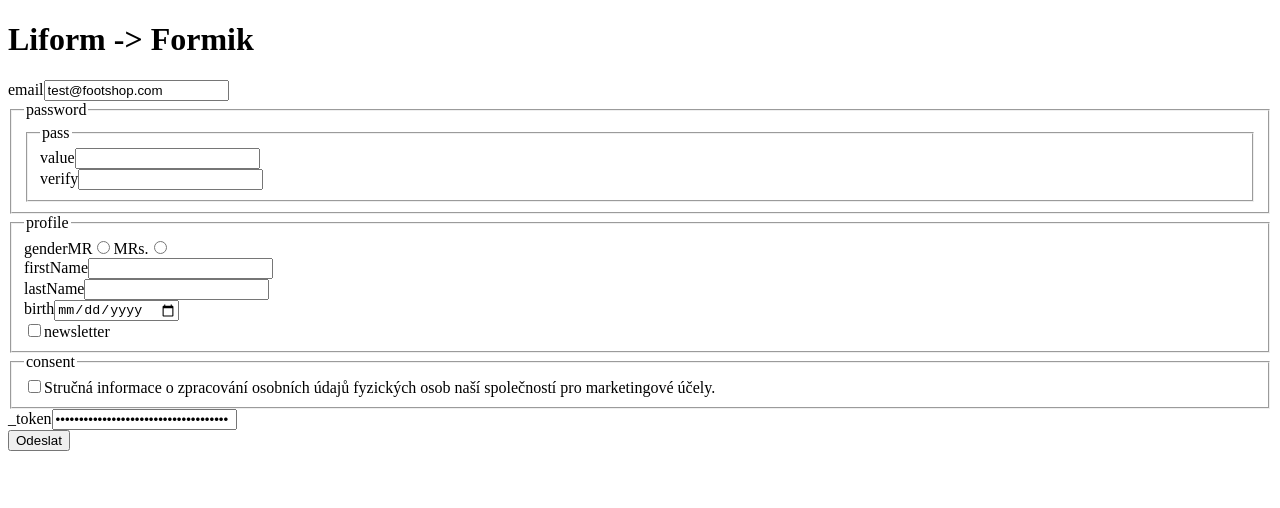
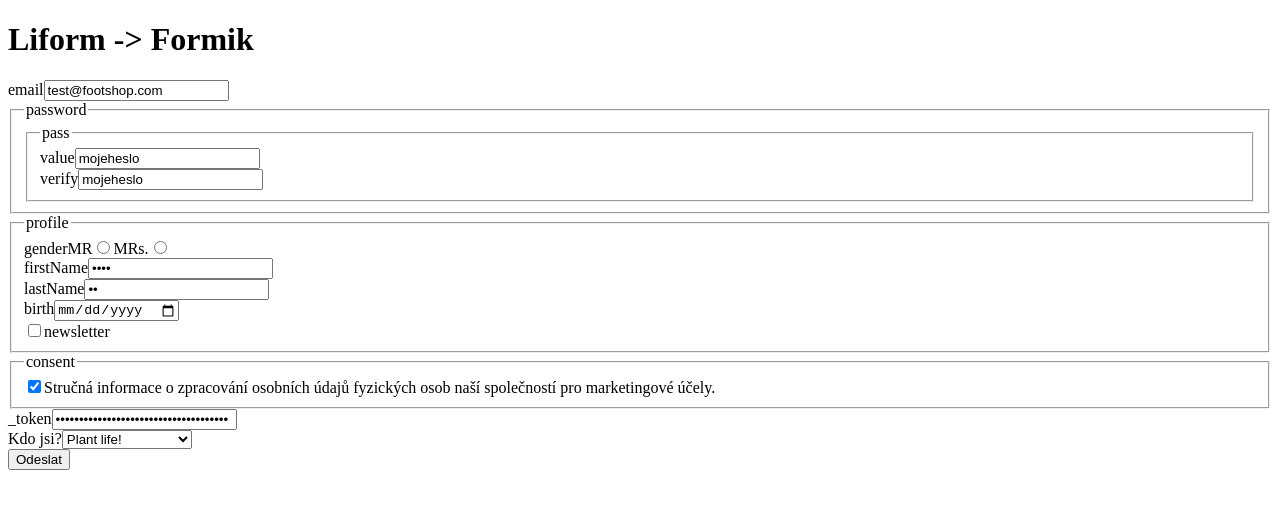
Before and after one commit to Rootre/liform-formik-transformator, a Next.js app: page / in a window 1280 px wide. Shown: the top 508 px of the page. Built offline with nearby package versions, Linux system fonts and the light colour scheme.

Commit message:
select field

```diff
--- a/components/formik/Field/index.jsx
+++ b/components/formik/Field/index.jsx
@@ -3,6 +3,7 @@ import {ErrorMessage, Field} from 'formik';
 
 import FormikCheckbox from '../Checkbox';
 import FormikRadio from '../Radio';
+import FormikSelect from '../Select';
 
 /**
  * @type {Field}
@@ -10,17 +11,22 @@ import FormikRadio from '../Radio';
  * @constructor
  */
 function FormikField({field: {disabled, label, name, enum_titles, enum_values, required, type, value}}) {
-    return type === 'checkbox'
-        ? <FormikCheckbox name={name} label={label} value={value}/>
-        : type === 'radio'
-            ? <FormikRadio name={name} label={label} labels={enum_titles} values={enum_values}/>
-            : (
+    switch (type) {
+        case 'checkbox':
+            return <FormikCheckbox name={name} label={label} value={value}/>;
+        case 'radio':
+            return <FormikRadio name={name} label={label} labels={enum_titles} values={enum_values}/>;
+        case 'select':
+            return <FormikSelect name={name} label={label} labels={enum_titles} value={value} values={enum_values}/>;
+        default:
+            return (
                 <div>
                     {label && <label htmlFor={name}>{label}</label>}
                     <Field id={name} name={name} type={type} required={required} disabled={disabled}/>
                     <ErrorMessage name={name}/>
                 </div>
             );
+    }
 }
 
 export default FormikField;
--- /dev/null
+++ b/components/formik/Select/index.jsx
@@ -0,0 +1,29 @@
+import React from 'react';
+import {ErrorMessage, Field} from 'formik';
+
+/**
+ * @param {string} name
+ * @param {string[]} labels
+ * @param {string[]} values
+ * @return {React.Component}
+ * @constructor
+ */
+function FormikSelect({name, label, value, labels, values}) {
+    return (
+        <div>
+            {label && <label htmlFor={name}>{label}</label>}
+            <Field name={name}>
+                {({field, form}) => (
+                    <select defaultValue={value} onChange={e => form.setFieldValue(name, e.target.value)}>
+                        {values.map((value, i) => (
+                            <option key={i} value={value}>{labels[i]}</option>
+                        ))}
+                    </select>
+                )}
+            </Field>
+            <ErrorMessage name={name}/>
+        </div>
+    )
+}
+
+export default FormikSelect;
--- a/consts/liform_schema.json
+++ b/consts/liform_schema.json
@@ -23,7 +23,7 @@
             "value": {
               "type": "string",
               "title": "value",
-              "defaultValue": "",
+              "defaultValue": "mojeheslo",
               "attr": {
                 "minLength": 5,
                 "errors": {
@@ -41,8 +41,7 @@
             "verify": {
               "type": "string",
               "title": "verify",
-              "defaultValue": "",
-
+              "defaultValue": "mojeheslo",
               "disabled": false,
               "empty": true,
               "required": true,
@@ -75,7 +74,7 @@
         "firstName": {
           "type": "string",
           "title": "firstName",
-          "defaultValue": "",
+          "defaultValue": "Lama",
           "widget": "password",
           "disabled": false,
           "empty": true,
@@ -85,7 +84,7 @@
         "lastName": {
           "type": "string",
           "title": "lastName",
-          "defaultValue": "",
+          "defaultValue": "Su",
           "widget": "password",
           "disabled": false,
           "empty": true,
@@ -121,7 +120,7 @@
         "privacy-policy-101": {
           "type": "boolean",
           "title": "Stru\u010dn\u00e1 informace o zpracov\u00e1n\u00ed osobn\u00edch \u00fadaj\u016f fyzick\u00fdch osob na\u0161\u00ed spole\u010dnost\u00ed pro marketingov\u00e9 \u00fa\u010dely.",
-          "defaultValue": "",
+          "defaultValue": true,
           "disabled": false,
           "empty": false,
           "required": true,
@@ -139,6 +138,23 @@
       "empty": true,
       "required": true,
       "propertyOrder": 5
+    },
+    "select_test": {
+      "enum": [
+        "maso",
+        "syr",
+        "plevel"
+      ],
+      "enum_titles": [
+        "Jsem masozravec",
+        "Radši sýr",
+        "Plant life!"
+      ],
+      "type": "string",
+      "widget": "select",
+      "title": "Kdo jsi?",
+      "defaultValue": "plevel",
+      "propertyOrder": 8
     }
   }
 }
--- a/prototypes/Liform2Formik.js
+++ b/prototypes/Liform2Formik.js
@@ -38,6 +38,7 @@ import * as Yup from 'yup';
  * @property {string} name
  * @property {string[]} enum_titles
  * @property {string[]} enum_values
+ * @property {number} order
  * @property {boolean} required
  * @property {string} type
  * @property {string|boolean} value
@@ -205,12 +206,13 @@ function _generateField(field, name, levels) {
         disabled: field.disabled,
         enum_titles: field.enum_titles,
         enum_values: field.enum,
+        errors: field.errors,
         label: field.title,
         name: levels.length > 0 ? `${levels.join('.')}.${name}` : name,
+        order: field.propertyOrder,
         required: field.required,
         type: _getFormType(field),
         value: field.defaultValue,
-        errors: field.errors,
     }
 }
 
```
